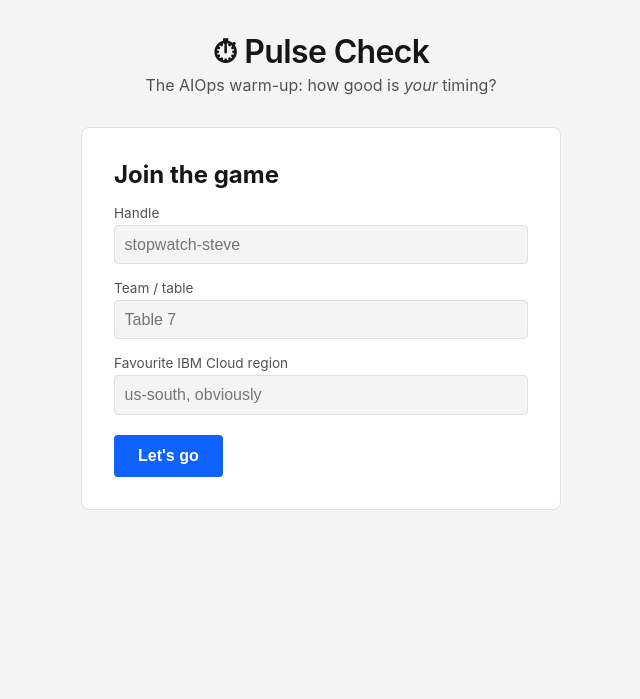
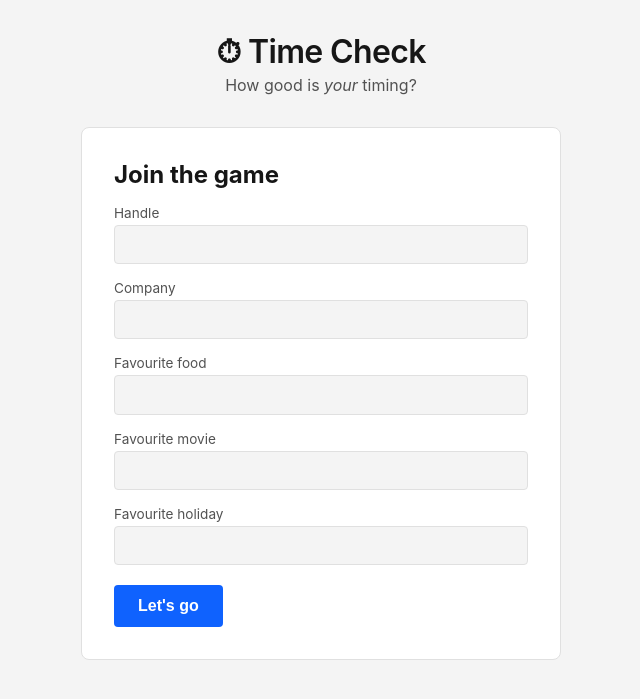
Before and after one commit to p55mac2/pulse-lab, a Flask app: page / in a window 1280 px wide. Shown: the top 699 px of the page, without its empty margins (319-959 px from the left). Run offline with Flask 3, Linux system fonts and the light colour scheme; some libraries are stand-ins or nearby versions.

Commit message:
Rebrand game as Time Check and refresh the player profile
New display name and tagline; profile now captures company and
favourites (food, movie, holiday) instead of team and region.

```diff
--- a/schema.sql
+++ b/schema.sql
@@ -1,11 +1,13 @@
 -- Pulse Check schema. Applied automatically at app startup (idempotent).
 
 CREATE TABLE IF NOT EXISTS players (
-    id          SERIAL PRIMARY KEY,
-    handle      TEXT NOT NULL UNIQUE,
-    team        TEXT,
-    region      TEXT,
-    created_at  TIMESTAMPTZ NOT NULL DEFAULT now()
+    id           SERIAL PRIMARY KEY,
+    handle       TEXT NOT NULL UNIQUE,
+    company      TEXT,
+    fav_food     TEXT,
+    fav_movie    TEXT,
+    fav_holiday  TEXT,
+    created_at   TIMESTAMPTZ NOT NULL DEFAULT now()
 );
 
 CREATE TABLE IF NOT EXISTS attempts (
--- a/src/main.py
+++ b/src/main.py
@@ -51,11 +51,11 @@
 def current_player(cur, player_id):
     if not player_id:
         return None
-    cur.execute("SELECT id, handle, team, region FROM players WHERE id = %s", (player_id,))
+    cur.execute("SELECT id, handle, company FROM players WHERE id = %s", (player_id,))
     row = cur.fetchone()
     if not row:
         return None
-    return {"id": row[0], "handle": row[1], "team": row[2], "region": row[3]}
+    return {"id": row[0], "handle": row[1], "company": row[2]}
 
 
 def player_stats(cur, player_id):
@@ -105,19 +105,24 @@
 @app.post("/register")
 def register():
     handle = request.form.get("handle", "").strip()
-    team = request.form.get("team", "").strip()
-    region = request.form.get("region", "").strip()
+    company = request.form.get("company", "").strip()
+    fav_food = request.form.get("fav_food", "").strip()
+    fav_movie = request.form.get("fav_movie", "").strip()
+    fav_holiday = request.form.get("fav_holiday", "").strip()
     if not handle:
         return redirect(url_for("index"))
     try:
         with db() as conn, conn.cursor() as cur:
             cur.execute(
                 """
-                INSERT INTO players (handle, team, region) VALUES (%s, %s, %s)
-                ON CONFLICT (handle) DO UPDATE SET team = EXCLUDED.team, region = EXCLUDED.region
+                INSERT INTO players (handle, company, fav_food, fav_movie, fav_holiday)
+                VALUES (%s, %s, %s, %s, %s)
+                ON CONFLICT (handle) DO UPDATE SET
+                    company = EXCLUDED.company, fav_food = EXCLUDED.fav_food,
+                    fav_movie = EXCLUDED.fav_movie, fav_holiday = EXCLUDED.fav_holiday
                 RETURNING id
                 """,
-                (handle, team, region),
+                (handle, company, fav_food, fav_movie, fav_holiday),
             )
             player_id = cur.fetchone()[0]
     except Exception:
--- a/src/templates/index.html
+++ b/src/templates/index.html
@@ -3,7 +3,7 @@
 <head>
 <meta charset="utf-8">
 <meta name="viewport" content="width=device-width, initial-scale=1">
-<title>Pulse Check</title>
+<title>Time Check</title>
 <style>
   :root {
     --bg: #f4f4f4; --card: #ffffff; --ink: #161616; --sub: #525252;
@@ -57,8 +57,8 @@
 </style>
 </head>
 <body>
-  <h1>⏱ Pulse Check</h1>
-  <p class="tagline">The AIOps warm-up: how good is <em>your</em> timing?</p>
+  <h1>⏱ Time Check</h1>
+  <p class="tagline">How good is <em>your</em> timing?</p>
 
   {% if save_error %}
   <div class="banner">
@@ -78,17 +78,21 @@
     <h2>Join the game</h2>
     <form method="post" action="/register">
       <label for="handle">Handle</label>
-      <input type="text" id="handle" name="handle" maxlength="40" required placeholder="stopwatch-steve">
-      <label for="team">Team / table</label>
-      <input type="text" id="team" name="team" maxlength="40" placeholder="Table 7">
-      <label for="region">Favourite IBM Cloud region</label>
-      <input type="text" id="region" name="region" maxlength="20" placeholder="us-south, obviously">
+      <input type="text" id="handle" name="handle" maxlength="40" required>
+      <label for="company">Company</label>
+      <input type="text" id="company" name="company" maxlength="60">
+      <label for="fav_food">Favourite food</label>
+      <input type="text" id="fav_food" name="fav_food" maxlength="60">
+      <label for="fav_movie">Favourite movie</label>
+      <input type="text" id="fav_movie" name="fav_movie" maxlength="60">
+      <label for="fav_holiday">Favourite holiday</label>
+      <input type="text" id="fav_holiday" name="fav_holiday" maxlength="60">
       <button type="submit">Let's go</button>
     </form>
   </div>
   {% else %}
   <div class="card" id="arena">
-    <p class="who">Playing as <strong>{{ player.handle }}</strong>{% if player.team %} · {{ player.team }}{% endif %}</p>
+    <p class="who">Playing as <strong>{{ player.handle }}</strong>{% if player.company %} · {{ player.company }}{% endif %}</p>
     <div id="big">Ready?</div>
     <p id="instruction">Press START, then hit STOP as close to the target as you can.</p>
     <button id="start-btn">START</button>
```
Also changed, not shown: README.md.
